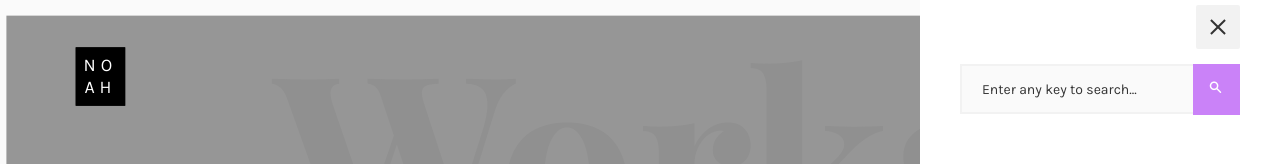
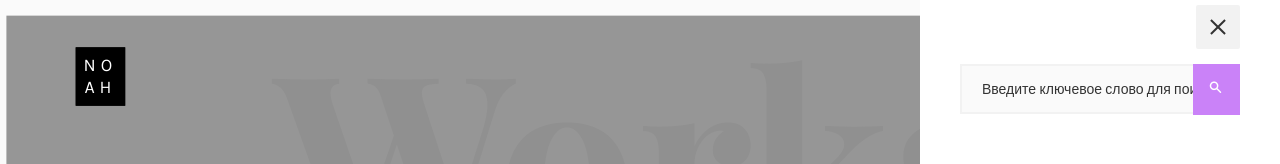
Before and after one commit to OlaEpifanova/resume, a plain HTML site: page work-single.html in a window 1280 px wide. Both pictures are taken after a click on the link 1200 px from the left and 46 px from the top of the page. Shown: the top 164 px of the page. Drawn offline with nearby package versions, Linux system fonts and the light colour scheme; files whose address does not match are found by name; a web font is replaced by a local one.

Commit message:
Update work-single.html

```diff
--- a/work-single.html
+++ b/work-single.html
@@ -58,7 +58,7 @@
 				<div class="row">
 					<div class="col-md-12">
 						<div class="form-group">
-							<input type="text" class="form-control" id="search" placeholder="Enter any key to search...">
+							<input type="text" class="form-control" id="search" placeholder="Введите ключевое слово для поиска...">
 							<button type="submit" class="btn btn-primary"><i class="icon-search3"></i></button>
 						</div>
 					</div>
```
